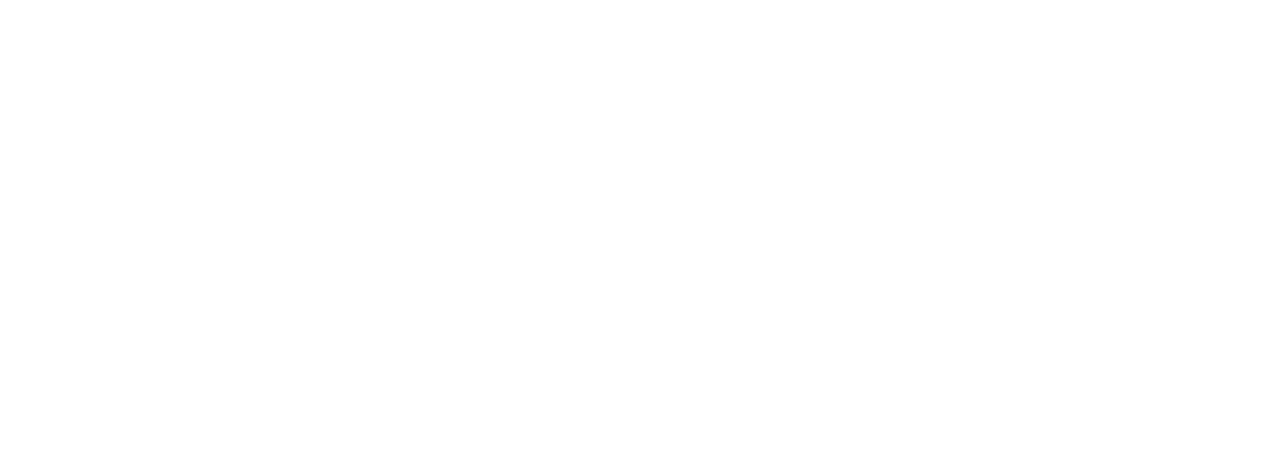
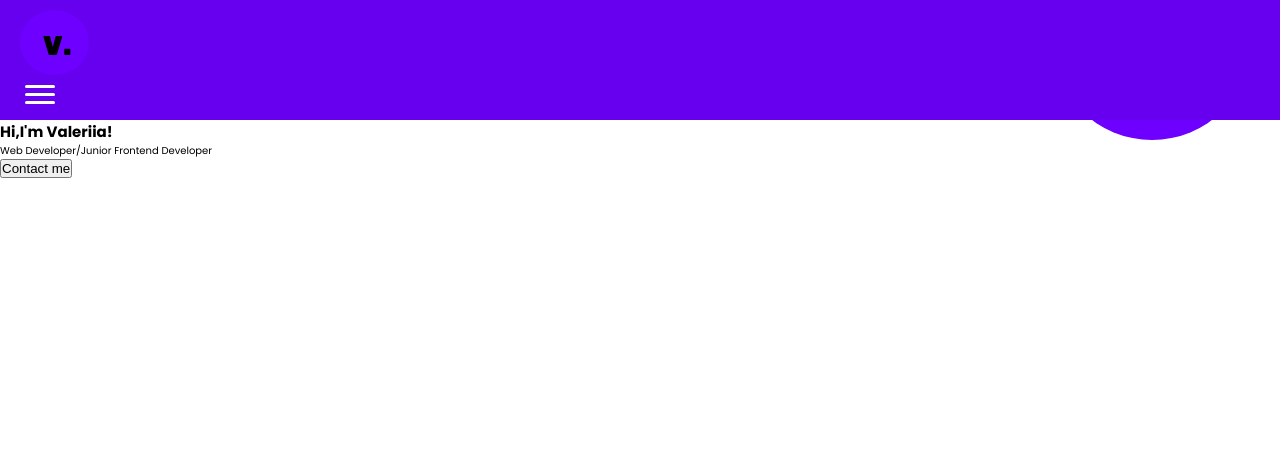
Before and after one commit to valeriastns/cv, a plain HTML site: page index.html in a window 1280 px wide. Drawn offline with nearby package versions, Linux system fonts and the light colour scheme.

Commit message:
feat: add header layout and styles

```diff
--- a/index.html
+++ b/index.html
@@ -6,12 +6,56 @@
   <meta http-equiv="X-UA-Compatible" content="IE=edge">
   <meta name="viewport" content="width=device-width, initial-scale=1.0">
   <link rel="stylesheet" href="https://unicons.iconscout.com/release/v4.0.0/css/thinline.css">
+  <link rel="preconnect" href="https://fonts.gstatic.com">
+  <link href="https://fonts.googleapis.com/css2?family=Poppins:wght@100;300;400;500;700;900&display=swap"
+    rel="stylesheet">
   <link rel="stylesheet" href="css/style.css">
   <title>cv</title>
 </head>
+
 <body>
+  <div class="nav-container">
+    <header class="header">
+      <a href="index.html" class="header__logo">
+        <svg width="69" height="65" viewBox="0 0 69 65" fill="none" xmlns="http://www.w3.org/2000/svg">
+          <ellipse cx="34.5" cy="32.5" rx="34.5" ry="32.5" fill="#6E00FF"/>
+          <path d="M36.581 26.1H41.603C41.765 26.1 41.9 26.163 42.008 26.289C42.134 26.397 42.197 26.505 42.197 26.613C42.197 26.721 42.188 26.811 42.17 26.883L37.094 44.109C36.932 44.703 36.527 45 35.879 45H29.723C29.075 45 28.67 44.703 28.508 44.109L23.432 26.883C23.414 26.811 23.405 26.721 23.405 26.613C23.405 26.505 23.459 26.397 23.567 26.289C23.693 26.163 23.837 26.1 23.999 26.1H29.021C29.669 26.1 30.074 26.397 30.236 26.991L32.801 37.035L35.366 26.991C35.528 26.397 35.933 26.1 36.581 26.1ZM44.9398 38.844H49.6378C49.8358 38.844 50.0068 38.916 50.1508 39.06C50.2948 39.204 50.3668 39.375 50.3668 39.573V44.271C50.3668 44.469 50.2948 44.64 50.1508 44.784C50.0068 44.928 49.8358 45 49.6378 45H44.9398C44.7418 45 44.5708 44.928 44.4268 44.784C44.2828 44.64 44.2108 44.469 44.2108 44.271V39.573C44.2108 39.375 44.2828 39.204 44.4268 39.06C44.5708 38.916 44.7418 38.844 44.9398 38.844Z" fill="black"/>
+          </svg>
+      </a>
+      <nav class="header__nav">
+        <ul class="header__nav-menu">
+          <li class="header__nav-link"><a href="#">about me</a></li>
+          <li class="header__nav-link"><a href="#">education</a></li>
+          <li class="header__nav-link"><a href="#">skills</a></li>
+          <li class="header__nav-link"><a href="#">projects</a></li>
+          <li class="header__nav-link"><a href="#">contacts</a></li>
+        </ul>
+      </nav>
+      <div class="hamburger-menu">
+        <div class="line1"></div>
+        <div class="line2"></div>
+        <div class="line3"></div>
+      </div>
+    </header>
+    <div class="theme-switcher">
+      <svg width="73" height="28" viewBox="0 0 73 28" fill="none" xmlns="http://www.w3.org/2000/svg">
+        <rect x="1.5" y="1.5" width="70" height="25" rx="12.5" fill="white" stroke="#E750C5" stroke-width="3" />
+        <ellipse cx="17" cy="14" rx="11" ry="10" fill="#6700EE" />
+      </svg>
+    </div>
+  </div>
+  <section class="hero">
+    <div class="content">
+      <div class="content__text">
+        <h1 class="content__title">Hi,I'm Valeriia!</h1>
+        <p class="content__descr">Web Developer/Junior Frontend Developer</p>
+      </div>
+      <button class="content__btn btn">Contact me</button>
+    </div>
 
-<script src="js/script.js"></script>
+  </section>
+
+  <script src="js/script.js"></script>
 </body>
 
 </html>
--- a/sass/base/_variables.sass
+++ b/sass/base/_variables.sass
@@ -0,0 +1,5 @@
+$purple-main: #6E00FF
+$dark-purple: #6700EE
+$pink: #E750C5
+$yellow: #FFF963
+$black: #212121
--- /dev/null
+++ b/sass/blocks/_header.sass
@@ -0,0 +1,61 @@
+.nav-container
+
+  .header
+    background: $dark-purple
+    height: 15vh
+    padding: 1em 2em
+    &__logo
+
+    &__nav
+      display: flex
+      justify-content: space-between
+      align-items: center
+
+    &__nav-menu
+      // display: none
+      position: fixed
+      top: 15%
+      right: 0
+      flex-direction: column
+      justify-content: center
+      height: 100vh
+      width: 100%
+      background-color: $purple-main
+      text-align: center
+      clip-path: circle(100px at 90% -10%)
+      -webkit-clip-path: circle(100px at 90% -10%)
+      transition: all 1s ease-out
+    &__nav-menu.open
+      clip-path: circle(1000px at 90% -10%)
+      -webkit-clip-path: circle(1000px at 90% -10%)
+
+    &__nav-link
+      padding: 3em 12em
+      a
+        font-size: 2rem
+        font-weight: bold
+        color: #fff
+      a:hover
+        color: $pink
+    .hamburger-menu
+      cursor: pointer
+      .line1,
+      .line2,
+      .line3
+        width: 30px
+        height: 3px
+        background: #fff
+        border-radius: 3px
+        margin: 5px
+      .line1.transformed
+        -webkit-transform: rotate(-45deg) translate(-9px, 6px)
+        transform: rotate(-45deg) translate(-9px, 6px)
+      .line2.transformed
+        opacity: 0
+      .line3.transformed
+        color: $pink
+        -webkit-transform: rotate(45deg) translate(-8px, -8px)
+        transform: rotate(45deg) translate(-8px, -8px)
+
+  .theme-switcher
+    display: none
--- a/sass/style.sass
+++ b/sass/style.sass
@@ -1,2 +1,23 @@
 @import './base/_mixins'
 @import './base/_variables'
+@import './blocks/_header'
+@import './blocks/_hero'
+
+*
+  margin: 0
+  padding: 0
+  box-sizing: border-box
+
+html
+  font-family: 'Poppins', sans-serif
+  font-size: 10px
+
+body
+  height: 100vh
+
+ul
+  list-style: none
+
+a
+  text-decoration: none
+  cursor: pointer
```
Also changed, not shown: assets/images/logo.svg (added), assets/images/theme-switcher.svg (added), css/style.css, sass/blocks/_hero.sass (added), 1 other file.
